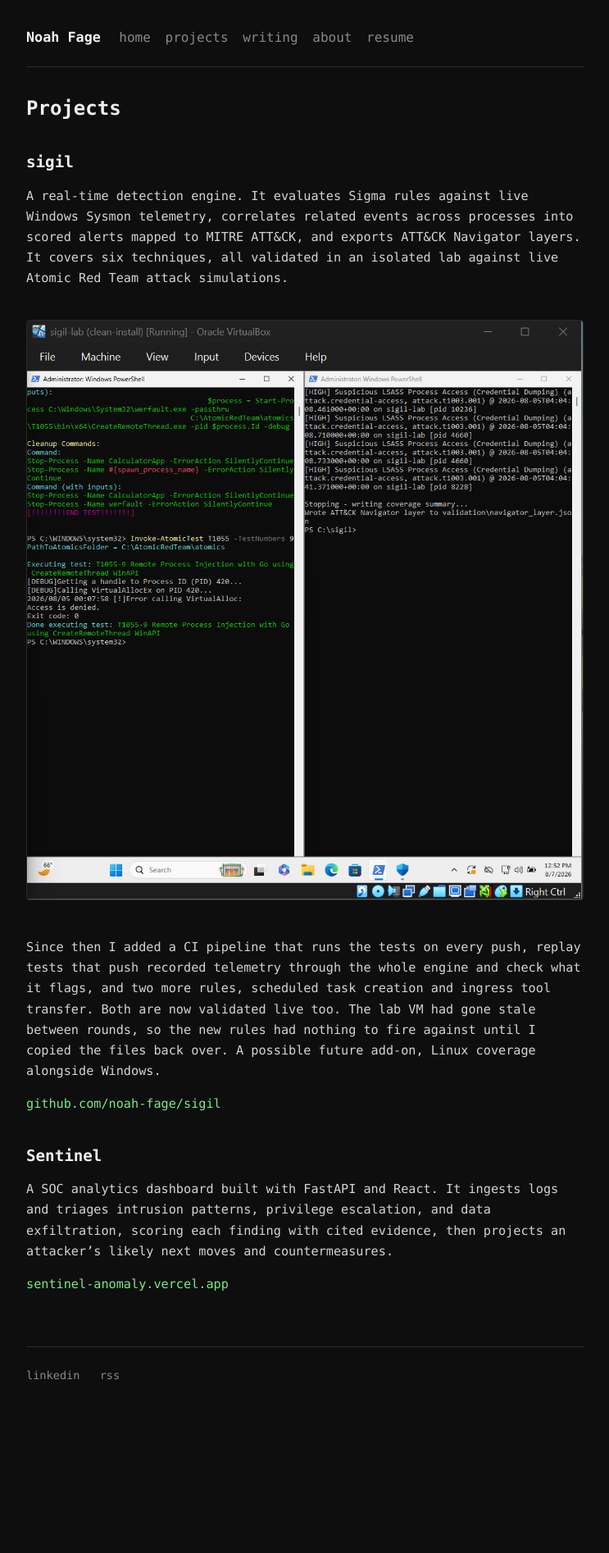
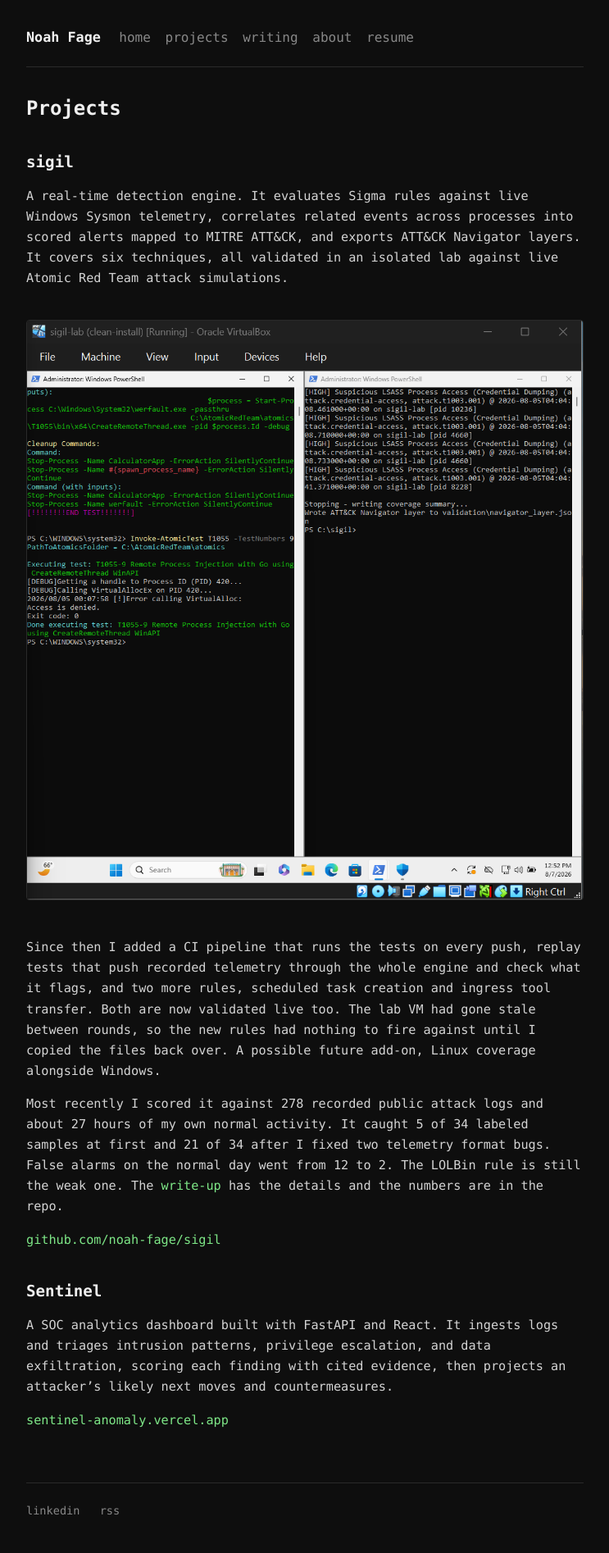
Before and after one commit to noah-fage/noah-fage.github.io, a Jekyll site: the page built from projects.md, in a window 1280 px wide. Shown: the whole page at 82% size, without its empty margins (268-1011 px from the left). Built offline with Jekyll 4.4.1, drawn with Linux system fonts in a browser that asks for light colours; before the commit the page ends 1728 px from its top, so only the background shows below that.

Commit message:
update projects page with the sigil evaluation

```diff
--- a/projects.md
+++ b/projects.md
@@ -22,6 +22,13 @@ Both are now validated live too. The lab VM had gone stale between rounds, so
 the new rules had nothing to fire against until I copied the files back over.
 A possible future add-on, Linux coverage alongside Windows.
 
+Most recently I scored it against 278 recorded public attack logs and about 27
+hours of my own normal activity. It caught 5 of 34 labeled samples at first and
+21 of 34 after I fixed two telemetry format bugs. False alarms on the normal
+day went from 12 to 2. The LOLBin rule is still the weak one. The
+[write-up](/writing/scoring-sigil-against-data-i-didnt-write/) has the details
+and the numbers are in the repo.
+
 [github.com/noah-fage/sigil](https://github.com/noah-fage/sigil)
 
 ## Sentinel
```
